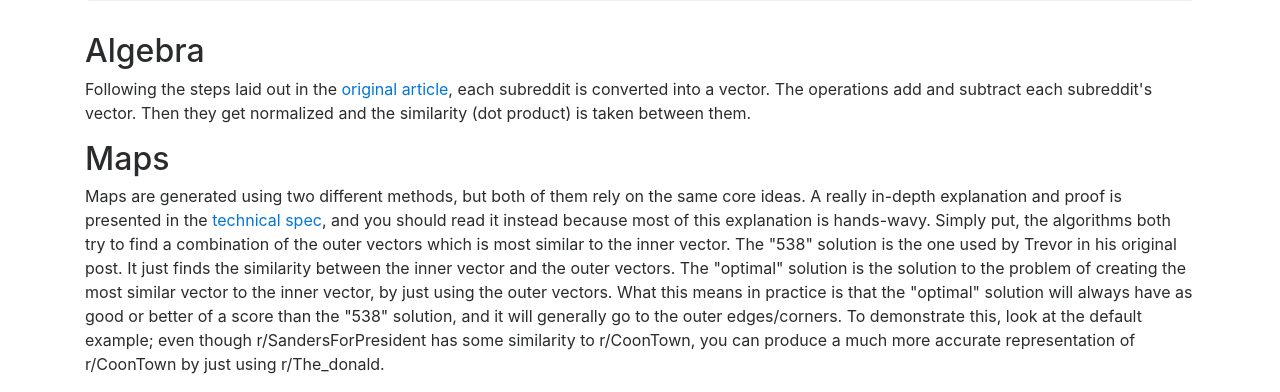
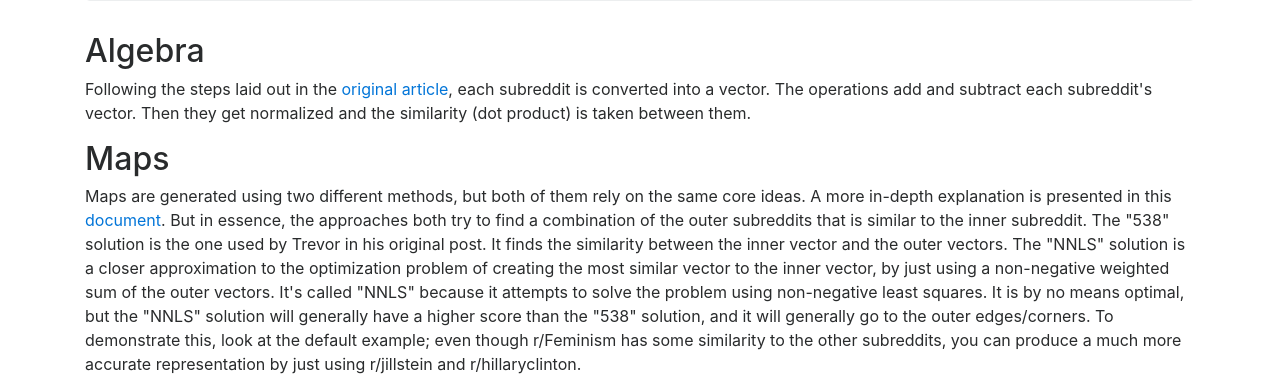
Before and after one commit to RedditLSA/website, a Django app: page /about/ in a window 1280 px wide. Shown: the part 526-918 px from the top of the page. Run offline with Django 3.2, Linux system fonts and the light colour scheme; some libraries are stand-ins or nearby versions.

Commit message:
Updated about

```diff
--- a/redditlsa/templates/about.html
+++ b/redditlsa/templates/about.html
@@ -26,6 +26,6 @@
     </p>
     <h2>Maps</h2>
     <p>
-        Maps are generated using two different methods, but both of them rely on the same core ideas. A really in-depth explanation and proof is presented in the <a href="{% static 'Subreddit_LSA.pdf' %}">technical spec</a>, and you should read it instead because most of this explanation is hands-wavy. Simply put, the algorithms both try to find a combination of the outer vectors which is most similar to the inner vector. The "538" solution is the one used by Trevor in his original post. It just finds the similarity between the inner vector and the outer vectors. The "optimal" solution is the solution to the problem of creating the most similar vector to the inner vector, by just using the outer vectors. What this means in practice is that the "optimal" solution will always have as good or better of a score than the "538" solution, and it will generally go to the outer edges/corners. To demonstrate this, look at the default example; even though r/SandersForPresident has some similarity to r/CoonTown, you can produce a much more accurate representation of r/CoonTown by just using r/The_donald.
+        Maps are generated using two different methods, but both of them rely on the same core ideas. A more in-depth explanation is presented in this <a href="{% static 'Subreddit_LSA.pdf' %}">document</a>. But in essence, the approaches both try to find a combination of the outer subreddits that is similar to the inner subreddit. The "538" solution is the one used by Trevor in his original post. It finds the similarity between the inner vector and the outer vectors. The "NNLS" solution is a closer approximation to the optimization problem of creating the most similar vector to the inner vector, by just using a non-negative weighted sum of the outer vectors. It's called "NNLS" because it attempts to solve the problem using non-negative least squares. It is by no means optimal, but the "NNLS" solution will generally have a higher score than the "538" solution, and it will generally go to the outer edges/corners. To demonstrate this, look at the default example; even though r/Feminism has some similarity to the other subreddits, you can produce a much more accurate representation by just using r/jillstein and r/hillaryclinton.
     </p>
 {% endblock %}
```
